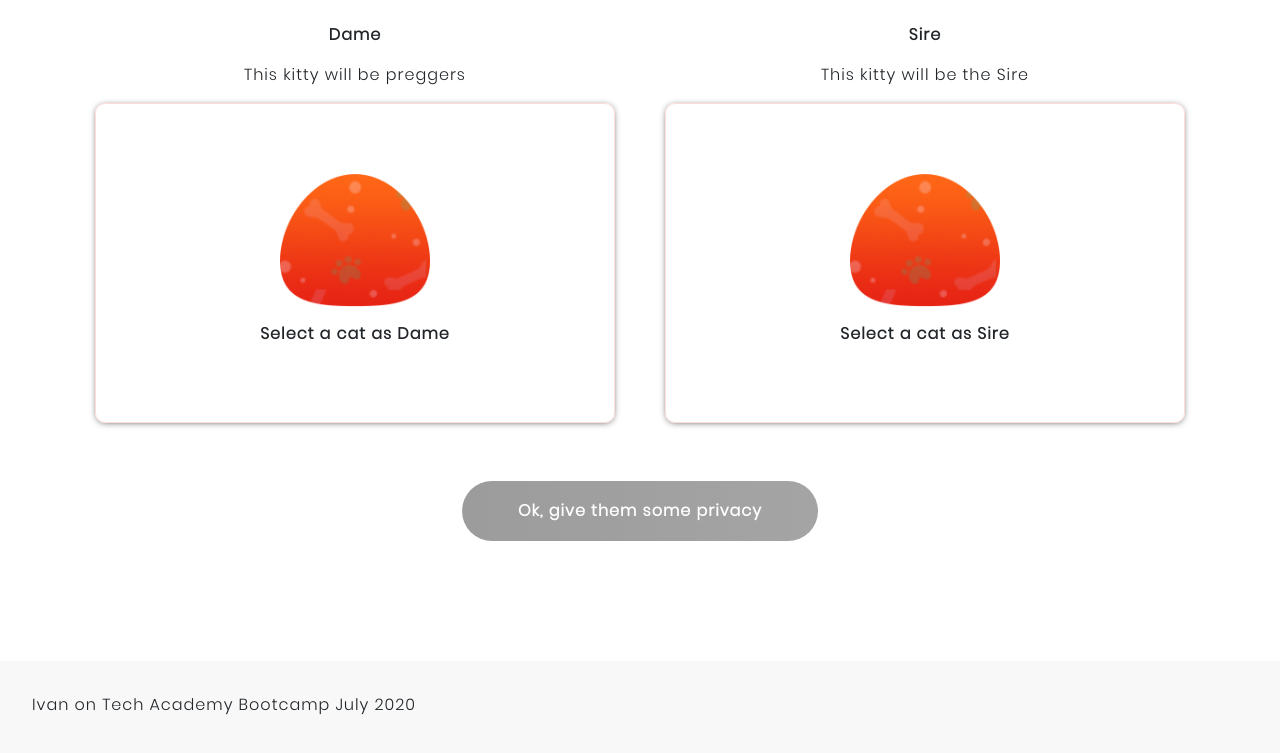
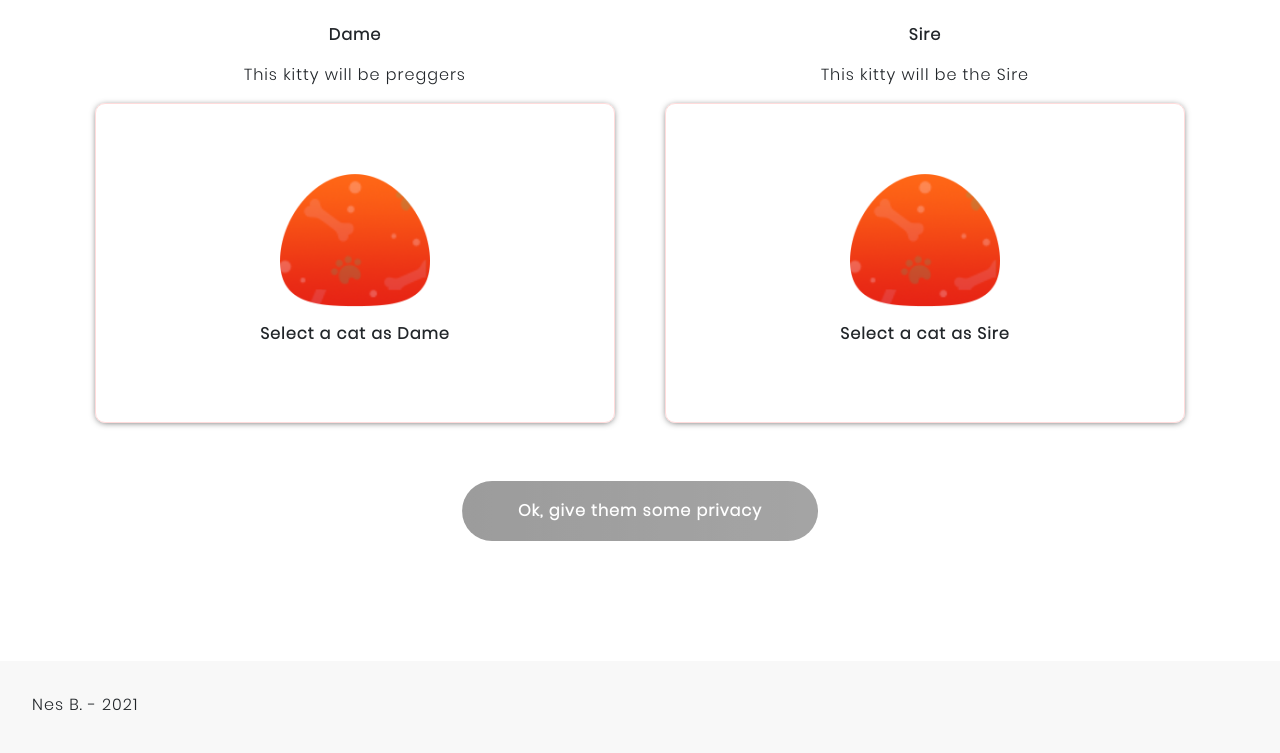
Before and after one commit to AnesBkdm/bitcats, a plain HTML site: page client/breed.html in a window 1280 px wide. Shown: the part 207-960 px from the top of the page. Drawn offline with Linux system fonts and the light colour scheme.

Commit message:
Little mods

```diff
--- a/client/breed.html
+++ b/client/breed.html
@@ -97,7 +97,7 @@
 
 
     <footer align="left">
-        <p>Ivan on Tech Academy Bootcamp July 2020</p>
+        <p>Nes B. - 2021</p>
     </footer>
 
 </body>
```
Also changed, not shown: client/catDetails.html (+1 -1 lines), client/catalogue.html (+1 -1 lines), client/factory.html (+1 -1 lines), client/index.html (+1 -1 lines), client/myCats.html (+1 -1 lines).
